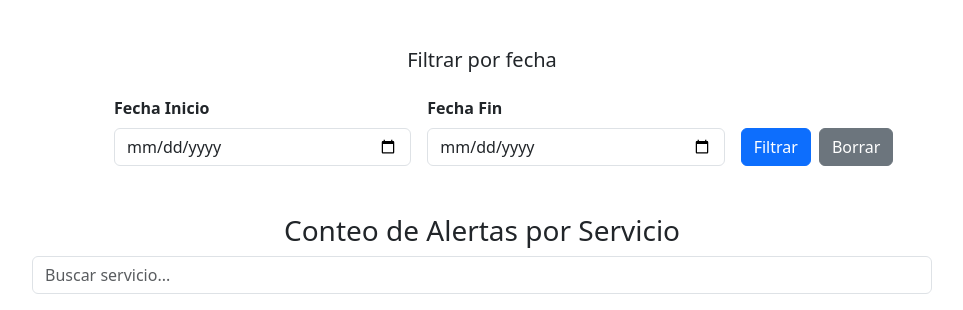
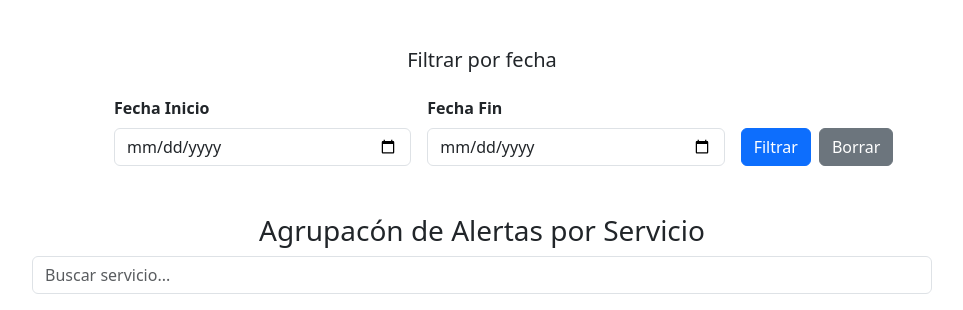
Before and after one commit to davidg-0622/Proyecto-alertasCGM-ultimo, a Flask app: template app/templates/alertas/alertas_x_servicio.html in a window 1280 px wide. Shown: the part 67-377 px from the top of the page, without its empty margins (158-1121 px from the left). Run offline with Flask 3, Linux system fonts and the light colour scheme; the template is opened without the code that fills it, so the values that code supplies are empty.

Commit message:
commit ultimos ajustes de la vista

```diff
--- a/app/templates/alertas/alertas_x_servicio.html
+++ b/app/templates/alertas/alertas_x_servicio.html
@@ -46,7 +46,7 @@
 
 
 
-<h3 class="mt-5 text-center">Conteo de Alertas por Servicio</h3>
+<h3 class="mt-5 text-center">Agrupacón de Alertas por Servicio</h3>
 <div class="table-responsive" style="max-width: 900px; margin: 0 auto;">
     <input class="form-control mb-3" id="buscador" type="text" placeholder="Buscar servicio...">
     <table class="table table-bordered table-hover table-sm text-center" style="font-size: 0.9rem;">
--- a/app/templates/alertas/conteo_alertas_iguales.html
+++ b/app/templates/alertas/conteo_alertas_iguales.html
@@ -45,7 +45,7 @@
     </div>
 
     <!-- Tabla de resultados -->
-    <h1 class="mb-4 text-center">Conteo de alertas</h1>
+    <h1 class="mb-4 text-center">Agrupación de alertas</h1>
     <div class="table-responsive">
         <table class="table table-striped table-hover table-bordered caption-top tabla-nowrap-grande">
             <caption>Listado detallado del conteo de alertas por servicio y tipo de alerta.</caption>
```
